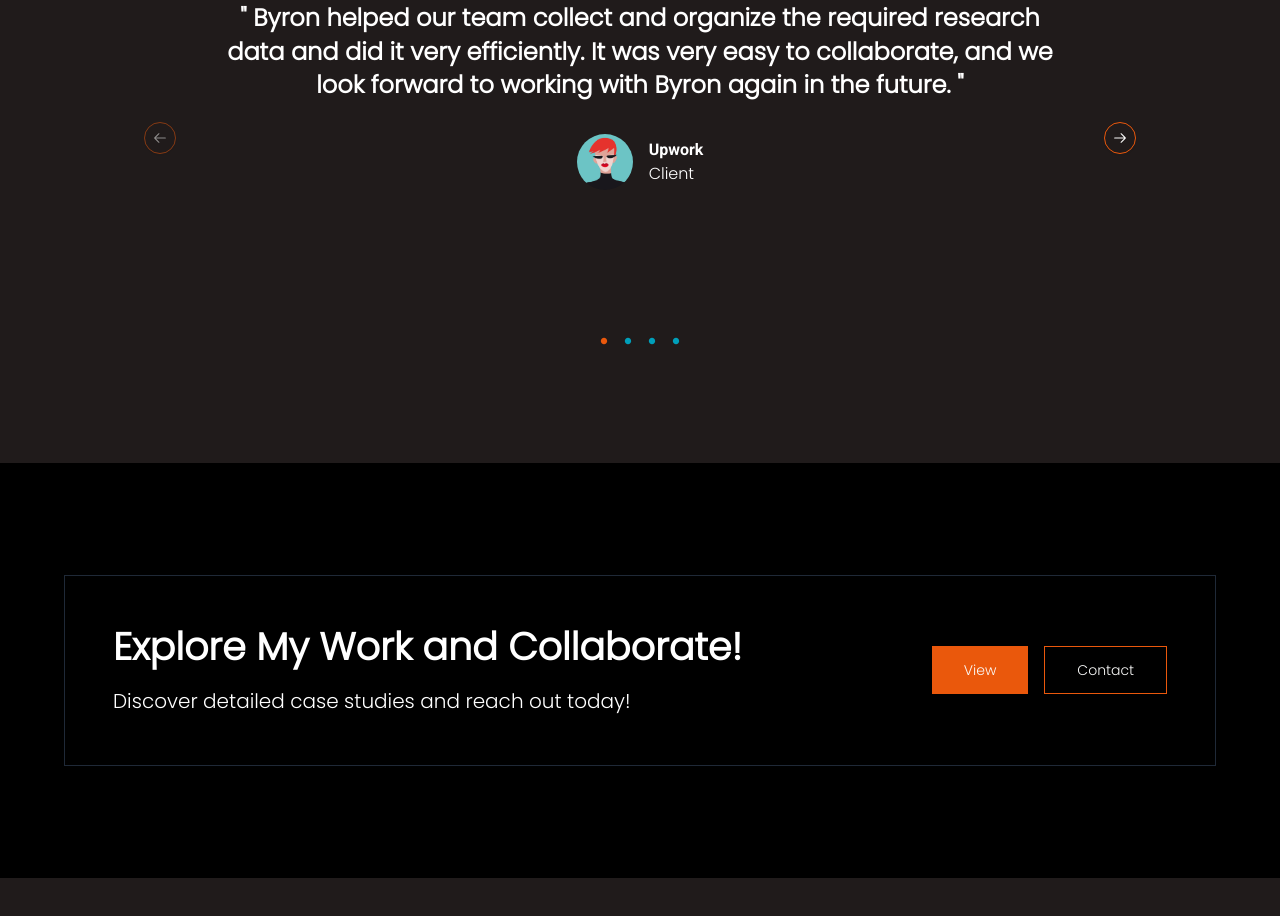
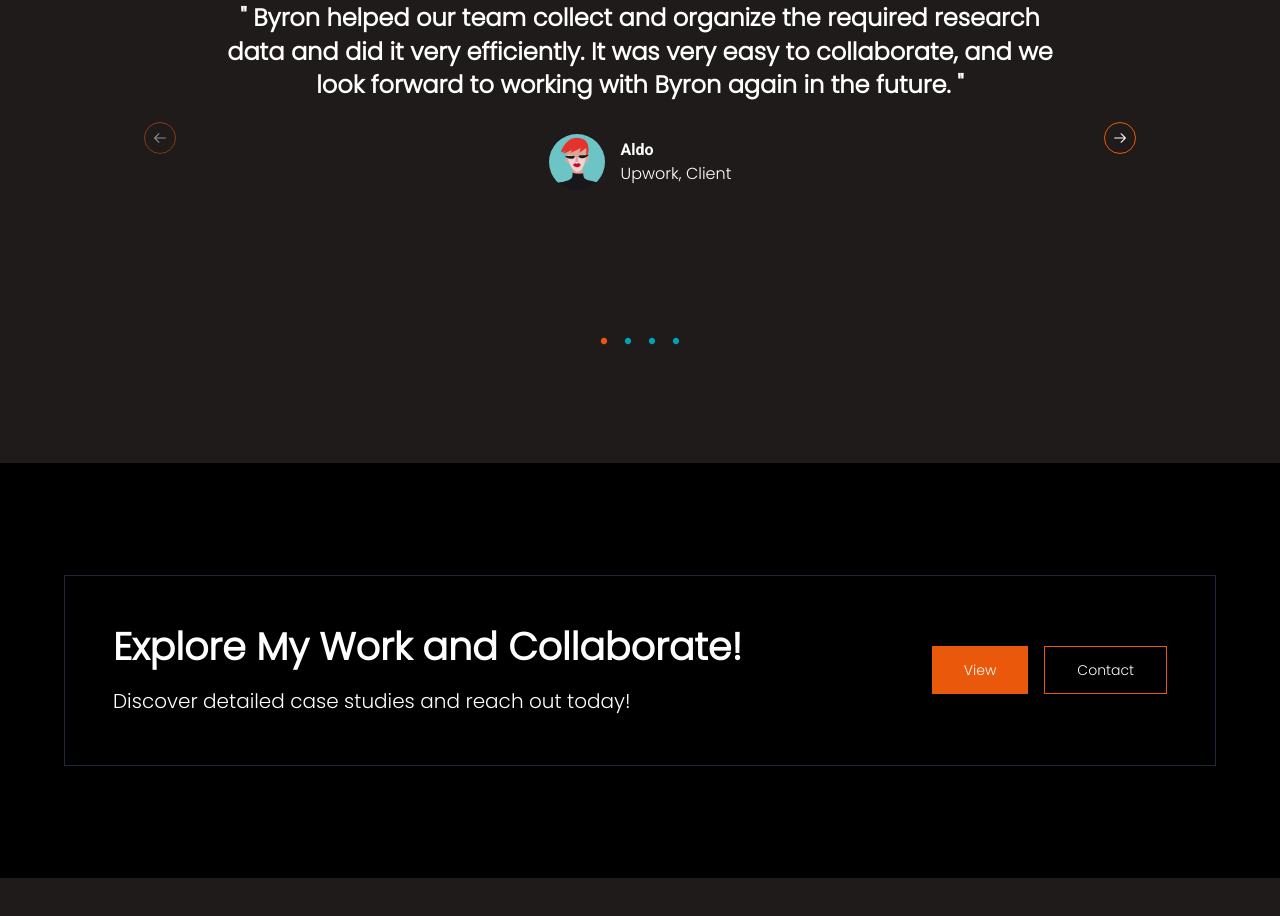
Before and after one commit to VincentMukuna/byroncodes, a Next.js app: page /my-work in a window 1280 px wide. Shown: the part 3080-3996 px from the top of the page. Built offline with nearby package versions, Linux system fonts and the light colour scheme.

Commit message:
chore: testimonials

```diff
--- a/src/components/site-footer.tsx
+++ b/src/components/site-footer.tsx
@@ -1,12 +1,11 @@
 import Image from "next/image";
 
 import {
-  InstagramLogoIcon,
-  LinkedInLogoIcon,
-  TwitterLogoIcon,
-} from "@radix-ui/react-icons";
+  resourcesLinks,
+  siteResources,
+  socialLinks,
+} from "@/data/footer-links";
 
-import { FacebookIcon, YoutubeFilledIcon } from "./icons/logos";
 import { NewsletterForm } from "./newsletter-form";
 
 export function SiteFooter() {
@@ -30,19 +29,13 @@ export function SiteFooter() {
                 Resources Links
               </h2>
               <nav className="flex flex-col gap-2">
-                {[
-                  "Portfolio Site",
-                  "Blog Posts",
-                  "Contact Me",
-                  "My Work",
-                  "Testimonials",
-                ].map((item, index) => (
+                {resourcesLinks.map((item, index) => (
                   <a
                     key={index}
-                    href="#"
+                    href={item.href}
                     className="py-2 text-sm font-normal leading-[21px] text-[#009fba]"
                   >
-                    {item}
+                    {item.title}
                   </a>
                 ))}
               </nav>
@@ -70,13 +63,7 @@ export function SiteFooter() {
                 Stay Social
               </h2>
               <nav className="flex flex-col gap-2">
-                {[
-                  { name: "Facebook", icon: FacebookIcon },
-                  { name: "Instagram", icon: InstagramLogoIcon },
-                  { name: "X", icon: TwitterLogoIcon },
-                  { name: "LinkedIn", icon: LinkedInLogoIcon },
-                  { name: "YouTube", icon: YoutubeFilledIcon },
-                ].map((item, index) => (
+                {socialLinks.map((item, index) => (
                   <a
                     key={index}
                     href="#"
@@ -99,17 +86,15 @@ export function SiteFooter() {
               © 2024 ByronCodes. All rights reserved.
             </p>
             <nav className="flex flex-wrap gap-4 sm:gap-6">
-              {["Privacy Policy", "Terms of Service", "Cookie Settings"].map(
-                (item, index) => (
-                  <a
-                    key={index}
-                    href="#"
-                    className="font-roboto text-sm font-normal leading-[21px] text-[#009fba] underline"
-                  >
-                    {item}
-                  </a>
-                )
-              )}
+              {siteResources.map((item, index) => (
+                <a
+                  key={index}
+                  href={item.href}
+                  className="font-roboto text-sm font-normal leading-[21px] text-[#009fba] underline"
+                >
+                  {item.title}
+                </a>
+              ))}
             </nav>
           </div>
         </div>
--- a/src/components/testimonials-block.tsx
+++ b/src/components/testimonials-block.tsx
@@ -15,42 +15,8 @@ import {
   CarouselNext,
   CarouselPrevious,
 } from "@/components/ui/carousel";
+import { testimonials } from "@/data/testimonials";
 import { cn } from "@/lib/utils";
-
-const testimonials = [
-  {
-    rating: 5,
-    quote:
-      "Byron helped our team collect and organize the required research data and did it very efficiently. It was very easy to collaborate, and we look forward to working with Byron again in the future.",
-    name: "Upwork",
-    role: "Client",
-    image: "/img/jenny.jpg",
-  },
-  {
-    rating: 5,
-    quote:
-      "Byron made a scraper that did all I needed which was a lot and continued to work on it until it was perfect. Thanks so much Byron, we really appreciate what you have accomplished.",
-    name: "Upwork",
-    role: "Client",
-    image: "/img/jenny.jpg",
-  },
-  {
-    rating: 5,
-    quote:
-      "Byron had a very complex piece of work to complete for me. He was very thorough in his approach, he understood what was required and excellent in his communication (English). He showed enthusiasm to get the work done, and worked all hours to ensure we were delivered what was promised. I highly recommend Byron for any work required and could not praise him enough!",
-    name: "Upwork",
-    role: "Client",
-    image: "/img/jenny.jpg",
-  },
-  {
-    rating: 5,
-    quote:
-      "Byron is highly professional and caters to the requirements in detail. He made sure again and again that all my requirements were being met and we tested and re-tested several times to get to a point where I was completely satisfied with his deliverable. I would highly recommend him and would work with him again in my future projects.",
-    name: "Upwork",
-    role: "Client",
-    image: "/img/jenny.jpg",
-  },
-];
 
 export function TestimonialsBlock() {
   const [api, setApi] = React.useState<CarouselApi>();
--- /dev/null
+++ b/src/data/footer-links.ts
@@ -0,0 +1,44 @@
+import {
+  InstagramLogoIcon,
+  LinkedInLogoIcon,
+  TwitterLogoIcon,
+} from "@radix-ui/react-icons";
+
+import { FacebookIcon, YoutubeFilledIcon } from "@/components/icons/logos";
+
+export const resourcesLinks = [
+  {
+    title: "Portfolio Site",
+    href: "#",
+  },
+  {
+    title: "Blog Posts",
+    href: "#",
+  },
+  {
+    title: "Contact Me",
+    href: "#",
+  },
+  {
+    title: "My Work",
+    href: "#",
+  },
+  {
+    title: "Testimonials",
+    href: "#",
+  },
+] as const;
+
+export const socialLinks = [
+  { name: "Facebook", icon: FacebookIcon, href: "#" },
+  { name: "Instagram", icon: InstagramLogoIcon, href: "#" },
+  { name: "X", icon: TwitterLogoIcon, href: "#" },
+  { name: "LinkedIn", icon: LinkedInLogoIcon, href: "#" },
+  { name: "YouTube", icon: YoutubeFilledIcon, href: "#" },
+] as const;
+
+export const siteResources = [
+  { title: "Privacy Policy", href: "#" },
+  { title: "Terms of Service", href: "#" },
+  { title: "Cookie Settings", href: "#" },
+] as const;
--- /dev/null
+++ b/src/data/testimonials.ts
@@ -0,0 +1,36 @@
+const testimonials = [
+  {
+    rating: 5,
+    quote:
+      "Byron helped our team collect and organize the required research data and did it very efficiently. It was very easy to collaborate, and we look forward to working with Byron again in the future.",
+    name: "Aldo",
+    role: "Upwork, Client",
+    image: "/img/jenny.jpg",
+  },
+  {
+    rating: 5,
+    quote:
+      "Byron made a scraper that did all I needed which was a lot and continued to work on it until it was perfect. Thanks so much Byron, we really appreciate what you have accomplished.",
+    name: "Max Pia",
+    role: "Upwork, Client",
+    image: "/img/jenny.jpg",
+  },
+  {
+    rating: 5,
+    quote:
+      "Byron had a very complex piece of work to complete for me. He was very thorough in his approach, he understood what was required and excellent in his communication (English). He showed enthusiasm to get the work done, and worked all hours to ensure we were delivered what was promised. I highly recommend Byron for any work required and could not praise him enough!",
+    name: "Leigh",
+    role: "Upwork, Client",
+    image: "/img/jenny.jpg",
+  },
+  {
+    rating: 5,
+    quote:
+      "Byron is highly professional and caters to the requirements in detail. He made sure again and again that all my requirements were being met and we tested and re-tested several times to get to a point where I was completely satisfied with his deliverable. I would highly recommend him and would work with him again in my future projects.",
+    name: "Lars",
+    role: "Upwork, Client",
+    image: "/img/jenny.jpg",
+  },
+] as const;
+
+export { testimonials };
```
